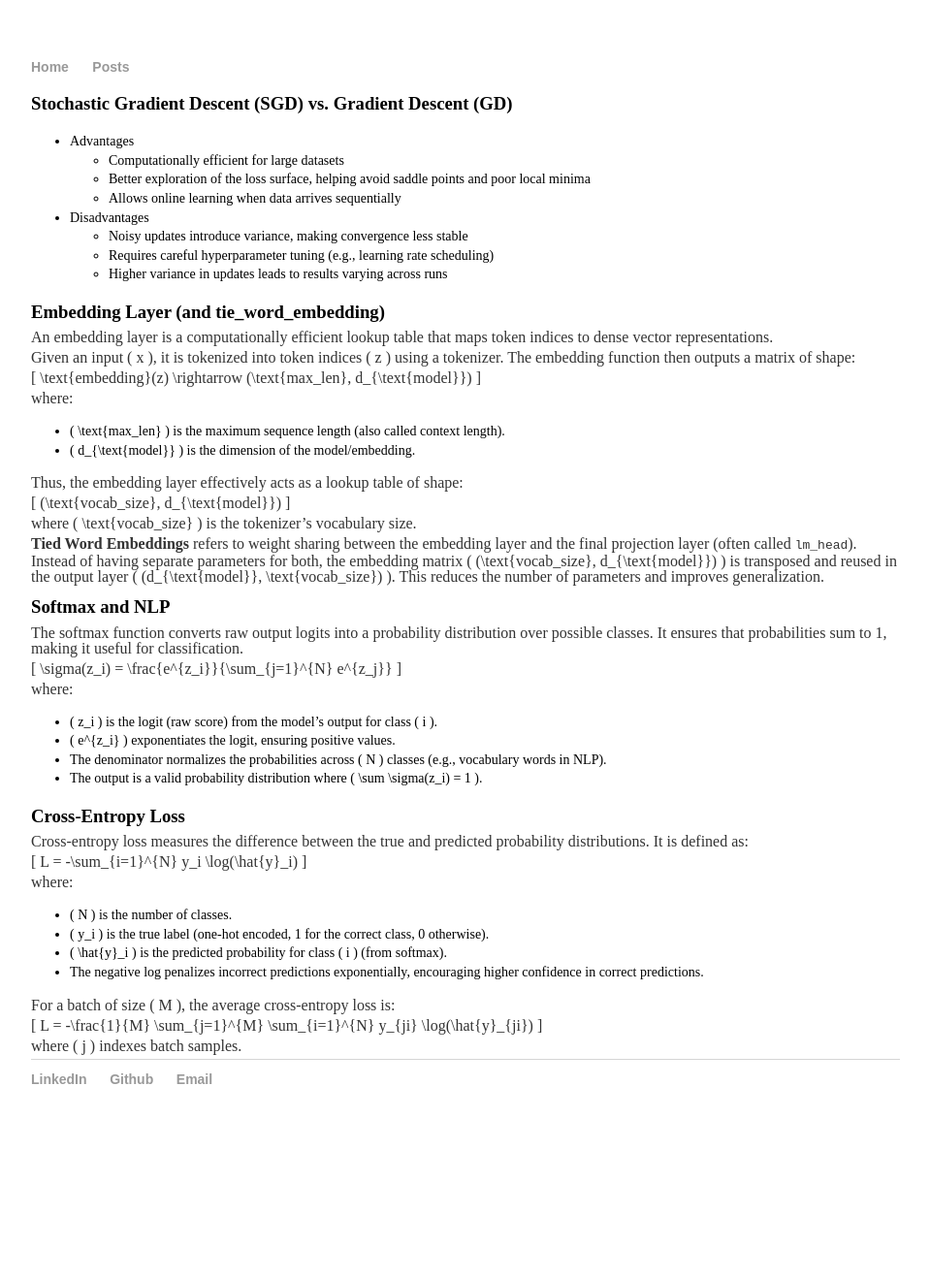
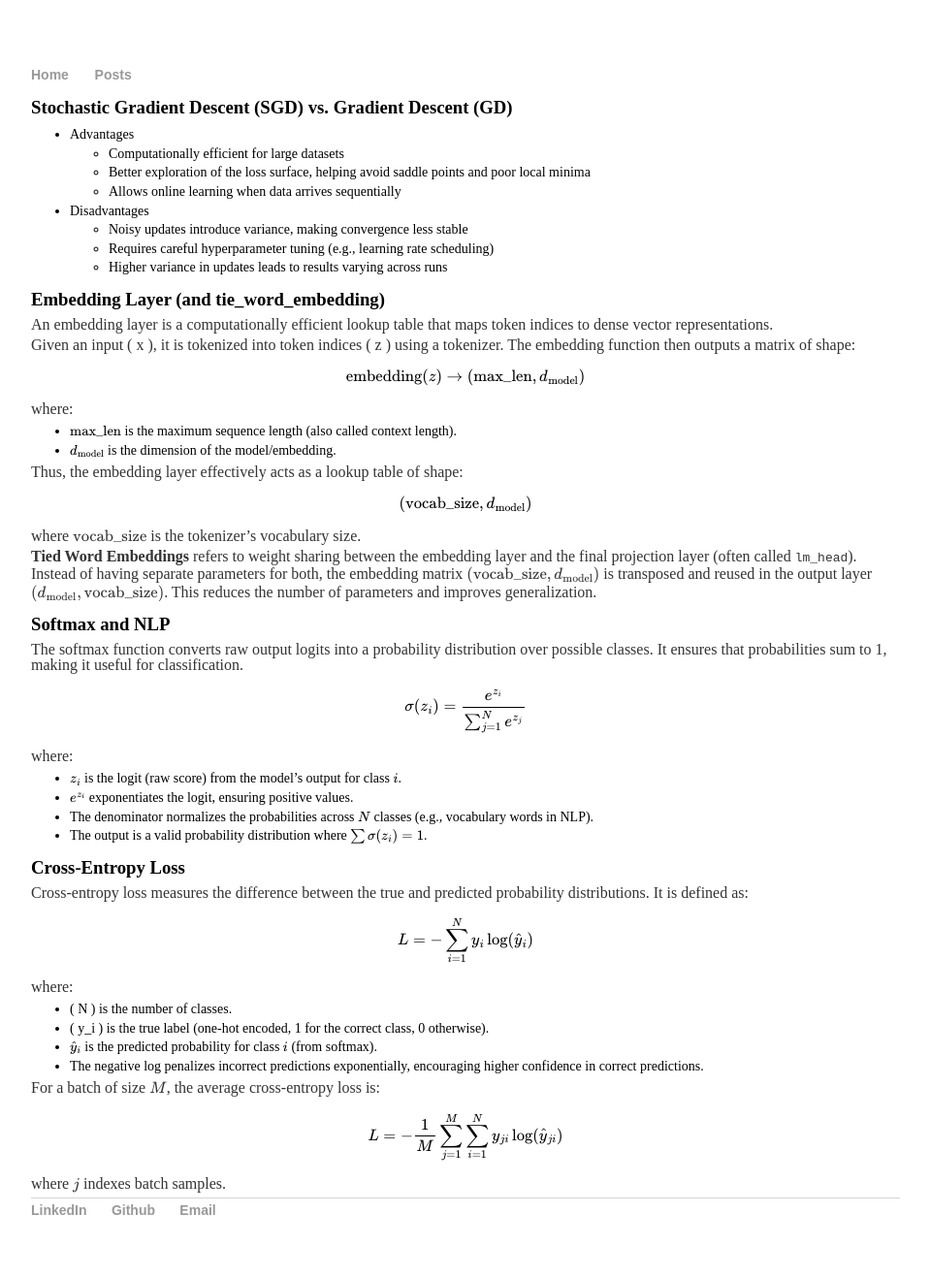
Before and after one commit to sean-sj-jung/sean-sj-jung.github.io, a Jekyll site: the page built from _posts/2024-10-31-NeuralNets02.md, in a window 1280 px wide. Shown: the whole page at 97% size, without its empty margins (160-1119 px from the left). Built offline with Jekyll 4.4.1, drawn with Linux system fonts in a browser that asks for light colours; nearby versions of some CDN libraries; formulas are drawn with MathJax 3; before the commit the page ends 1181 px from its top, so only the background shows below that.

Commit message:
update ul, update neuralnet2

```diff
--- a/_posts/2024-10-31-NeuralNets02.md
+++ b/_posts/2024-10-31-NeuralNets02.md
@@ -20,50 +20,50 @@ An embedding layer is a computationally efficient lookup table that maps token i
 
 Given an input \( x \), it is tokenized into token indices \( z \) using a tokenizer. The embedding function then outputs a matrix of shape:
 
-\[ \text{embedding}(z) \rightarrow (\text{max\_len}, d_{\text{model}}) \]
+$$ \text{embedding}(z) \rightarrow (\text{max\_len}, d_{\text{model}}) $$
 
 where:
-- \( \text{max\_len} \) is the maximum sequence length (also called context length).
-- \( d_{\text{model}} \) is the dimension of the model/embedding.
+- $$\text{max\_len}$$ is the maximum sequence length (also called context length).
+- $$d_{\text{model}}$$ is the dimension of the model/embedding.
 
 Thus, the embedding layer effectively acts as a lookup table of shape:
 
-\[ (\text{vocab\_size}, d_{\text{model}}) \]
+$$(\text{vocab\_size}, d_{\text{model}})$$
 
-where \( \text{vocab\_size} \) is the tokenizer's vocabulary size.
+where $$\text{vocab\_size}$$ is the tokenizer's vocabulary size.
 
-**Tied Word Embeddings** refers to weight sharing between the embedding layer and the final projection layer (often called `lm_head`). Instead of having separate parameters for both, the embedding matrix \( (\text{vocab\_size}, d_{\text{model}}) \) is transposed and reused in the output layer \( (d_{\text{model}}, \text{vocab\_size}) \). This reduces the number of parameters and improves generalization.
+**Tied Word Embeddings** refers to weight sharing between the embedding layer and the final projection layer (often called `lm_head`). Instead of having separate parameters for both, the embedding matrix $$ (\text{vocab\_size}, d_{\text{model}}) $$ is transposed and reused in the output layer $$ (d_{\text{model}}, \text{vocab\_size}) $$. This reduces the number of parameters and improves generalization.
 
 ### Softmax and NLP
 The softmax function converts raw output logits into a probability distribution over possible classes. It ensures that probabilities sum to 1, making it useful for classification.
 
-\[
+$$
 \sigma(z_i) = \frac{e^{z_i}}{\sum_{j=1}^{N} e^{z_j}}
-\]
+$$
 
 where:
-- \( z_i \) is the logit (raw score) from the model's output for class \( i \).
-- \( e^{z_i} \) exponentiates the logit, ensuring positive values.
-- The denominator normalizes the probabilities across \( N \) classes (e.g., vocabulary words in NLP).
-- The output is a valid probability distribution where \( \sum \sigma(z_i) = 1 \).
+- $$z_i$$ is the logit (raw score) from the model's output for class $$i$$.
+- $$e^{z_i}$$ exponentiates the logit, ensuring positive values.
+- The denominator normalizes the probabilities across $$N$$  classes (e.g., vocabulary words in NLP).
+- The output is a valid probability distribution where $$ \sum \sigma(z_i) = 1 $$.
 
 ### Cross-Entropy Loss
 Cross-entropy loss measures the difference between the true and predicted probability distributions. It is defined as:
 
-\[
+$$
 L = -\sum_{i=1}^{N} y_i \log(\hat{y}_i)
-\]
+$$
 
 where:
 - \( N \) is the number of classes.
 - \( y_i \) is the true label (one-hot encoded, 1 for the correct class, 0 otherwise).
-- \( \hat{y}_i \) is the predicted probability for class \( i \) (from softmax).
+- $$ \hat{y}_i $$ is the predicted probability for class $$ i $$ (from softmax).
 - The negative log penalizes incorrect predictions exponentially, encouraging higher confidence in correct predictions.
 
-For a batch of size \( M \), the average cross-entropy loss is:
+For a batch of size  $$M$$, the average cross-entropy loss is:
 
-\[
+$$
 L = -\frac{1}{M} \sum_{j=1}^{M} \sum_{i=1}^{N} y_{ji} \log(\hat{y}_{ji})
-\]
+$$
 
-where \( j \) indexes batch samples.
+where $$j$$ indexes batch samples.
--- a/css/main.css
+++ b/css/main.css
@@ -35,10 +35,10 @@ h1, h2, h3 {
     margin-bottom: 10px;
 }
 
-/* ul {  */
-    /* margin: 0px auto 5px;  */
-    /* font-size: 1.5em; */
-/* } */
+ul {
+    margin: 0px auto 0px;
+    font-size: 1.5em;
+}
 
 li {
     font-size: 14px;
```
